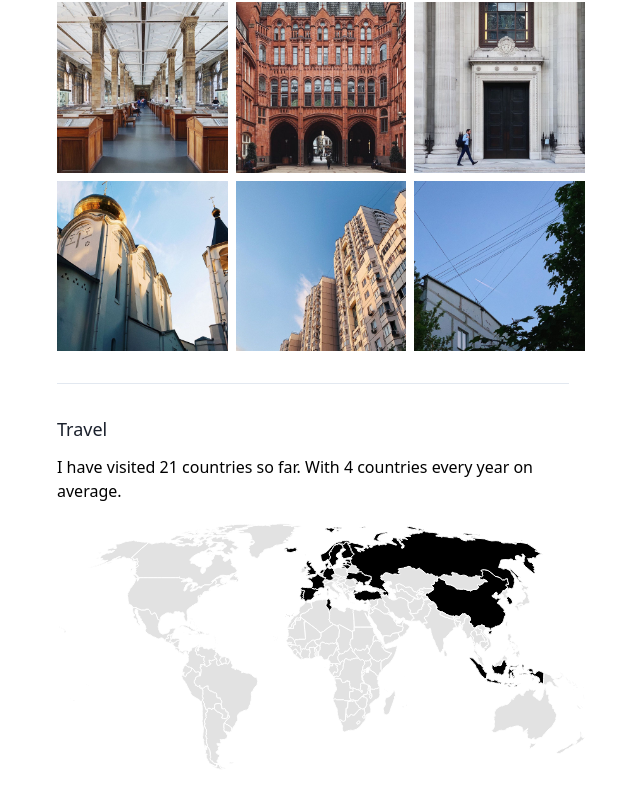
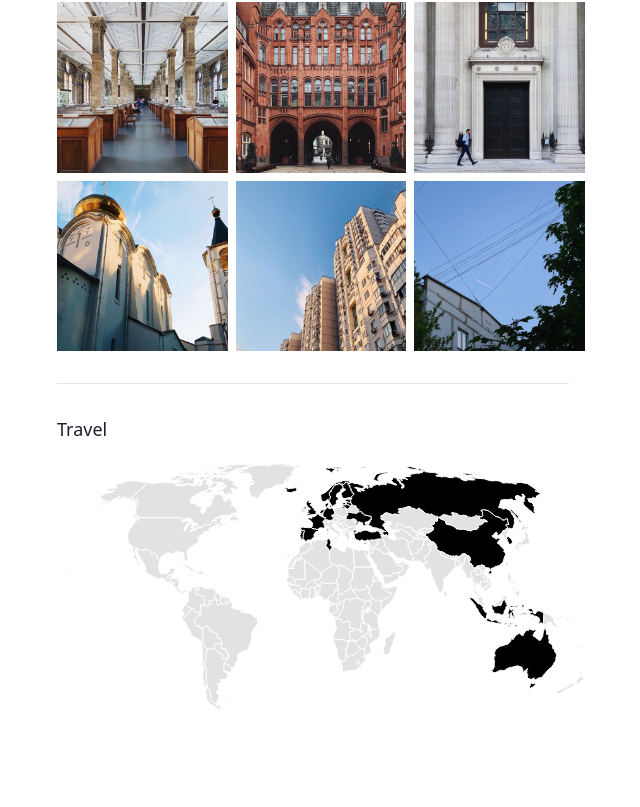
Before and after one commit to dankimio/dankim, a Vue app: page / in a window 1280 px wide. Shown: the part 1054-1861 px from the top of the page, without its empty margins (319-959 px from the left). After the commit the page ends 1837 px from the top, so only its background shows below. Built offline with nearby package versions, Linux system fonts and the light colour scheme.

Commit message:
Update Map: - remove text - add AU

```diff
--- a/src/components/Map.vue
+++ b/src/components/Map.vue
@@ -5,7 +5,6 @@
     </h2>
 
     <p class="mb-3">
-      I have visited 21 countries so far. With 4 countries every year on average.
     </p>
 
     <div id="svgMap" class="mb-16"></div>
@@ -32,6 +31,7 @@ export default {
         },
         applyData: 'visits',
         values: {
+          AU: { visits: 'yes' },
           AZ: { visits: 'yes' },
           CY: { visits: 'yes' },
           DE: { visits: 'yes' },
```
